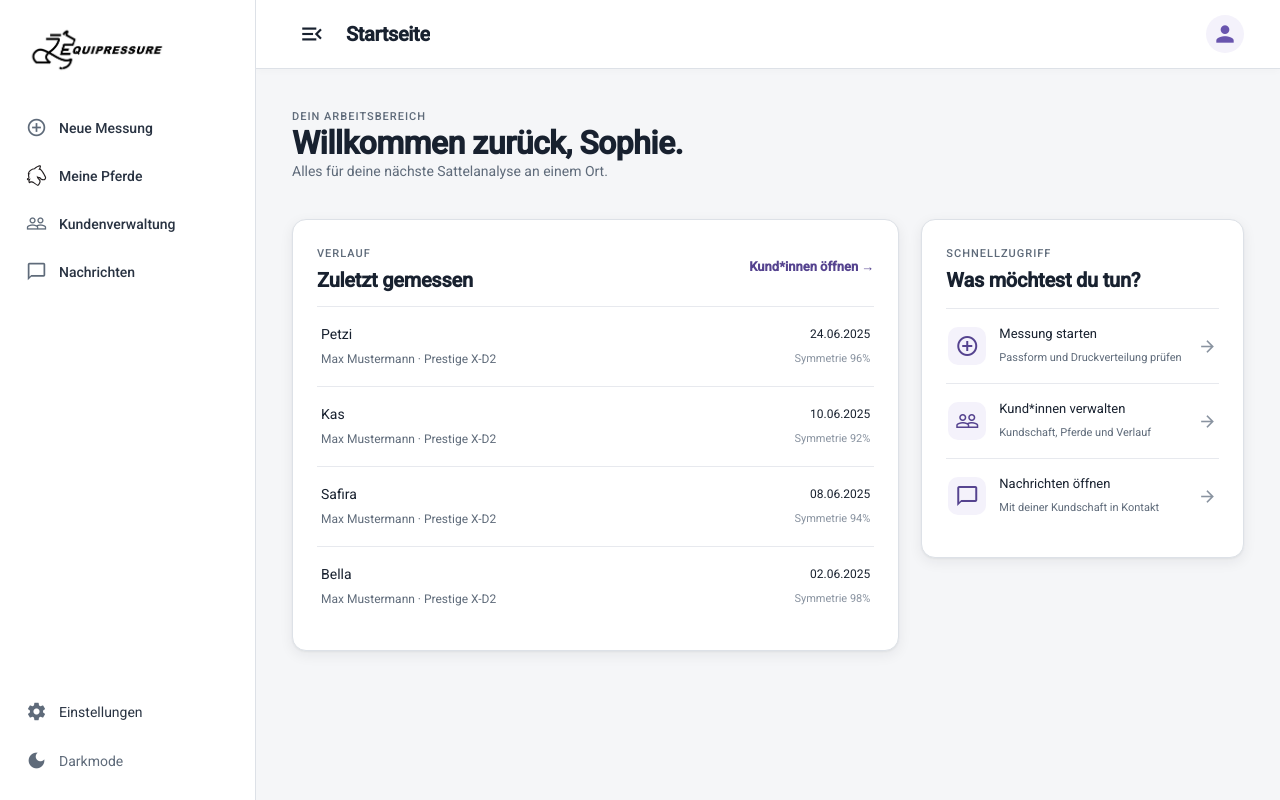
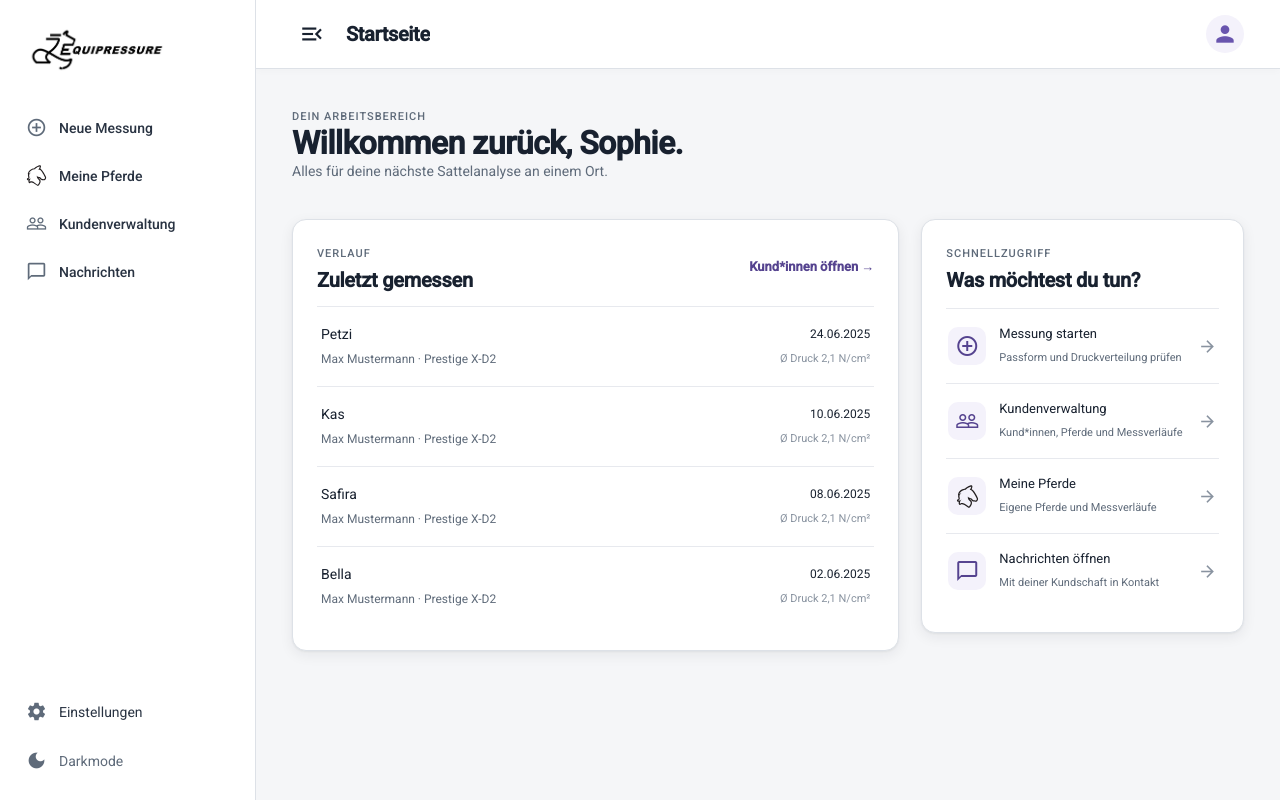
Before and after one commit to syp-equipressure/equipressure, an Angular app in the folder sattler_frontend/: page /startpage in a window 1280 px wide. Built offline with nearby package versions, Linux system fonts and the light colour scheme.

Commit message:
refactor: added my horses to startpage

```diff
--- a/sattler_frontend/src/app/pages/startpage/startpage.page.html
+++ b/sattler_frontend/src/app/pages/startpage/startpage.page.html
@@ -23,7 +23,7 @@
         @for (item of recentMeasurements(); track item.measurement.id) {
           <a
             class="recent-row"
-            [routerLink]="['/customers', item.horse.ownerId, 'horses', item.horse.id]"
+            [routerLink]="item.horse.ownerId === customer().id ? ['/my-horses', item.horse.id] : ['/customers', item.horse.ownerId, 'horses', item.horse.id]"
           >
             <span class="recent-info">
               <strong>{{ item.horse.name }}</strong>
@@ -31,7 +31,7 @@
             </span>
             <span class="recent-meta">
               <strong>{{ item.measurement.date }}</strong>
-              <span>Symmetrie {{ item.measurement.symmetryPct }}%</span>
+              <span>Ø Druck {{ item.measurement.detail.meanNcm2.toString().replace('.', ',') }} N/cm²</span>
             </span>
           </a>
         } @empty {
@@ -56,7 +56,14 @@
         </a>
         <a class="action-link" routerLink="/customers">
           <span class="action-icon material-icons">people_outline</span>
-          <span><strong>Kund*innen verwalten</strong><small>Kundschaft, Pferde und Verlauf</small></span>
+          <span><strong>Kundenverwaltung</strong><small>Kund*innen, Pferde und Messverläufe</small></span>
+          <span class="material-icons action-arrow">arrow_forward</span>
+        </a>
+        <a class="action-link" routerLink="/my-horses">
+          <span class="action-icon horse-action-icon">
+            <img src="/assets/horse-icon.svg" alt="" />
+          </span>
+          <span><strong>Meine Pferde</strong><small>Eigene Pferde und Messverläufe</small></span>
           <span class="material-icons action-arrow">arrow_forward</span>
         </a>
         <a class="action-link" routerLink="/messages">
--- a/sattler_frontend/src/app/pages/startpage/startpage.page.scss
+++ b/sattler_frontend/src/app/pages/startpage/startpage.page.scss
@@ -198,6 +198,12 @@
   color: t.$purple-600;
 }
 
+.horse-action-icon img {
+  width: 23px;
+  height: 23px;
+  object-fit: contain;
+}
+
 .action-link > span:nth-child(2) {
   display: flex;
   min-width: 0;
```
